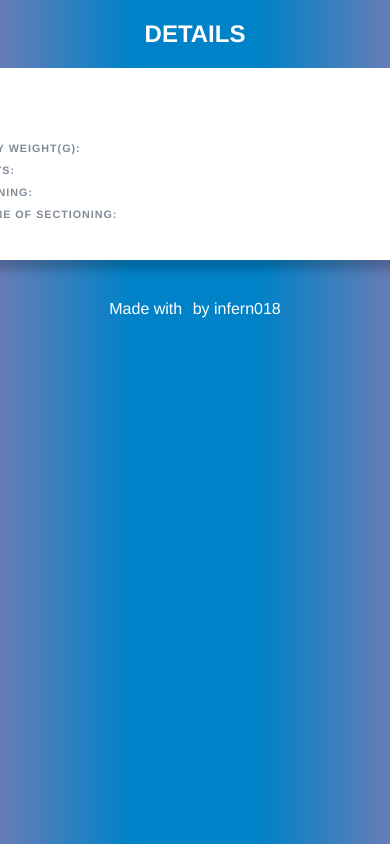
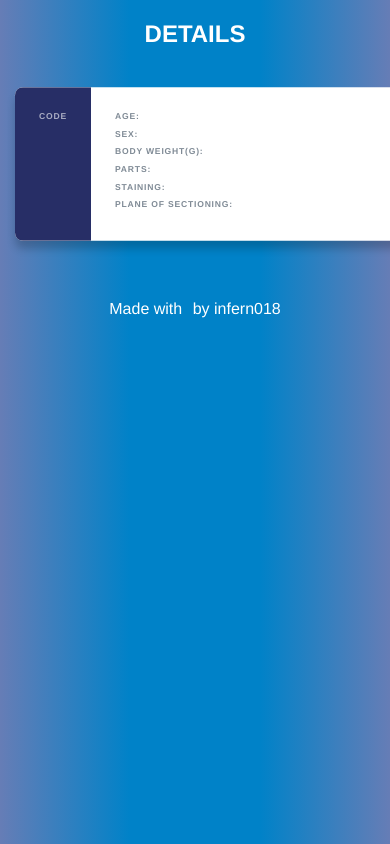
Before and after one commit to infern018/hist-data, a Vue app: page /posts/1 in a window 390 px wide. Shown: the top 844 px of the page. Built offline with nearby package versions, Linux system fonts and the light colour scheme; no server answers; the HTML template or start-up script is replaced by a standard one; a web font is replaced by a local one.

Commit message:
responsive

```diff
--- a/src/components/Histlist.vue
+++ b/src/components/Histlist.vue
@@ -174,6 +174,7 @@ export default {
         return {matchingCodes, search, temp_users, isPresent}
     }
 }
+
 </script>
 
 <style>
@@ -220,9 +221,9 @@ export default {
     font-size: 20px;
     /* color: rgb(20, 84, 145); */
     color: rgb(206, 250, 185);
-
     text-transform: uppercase;
     }
+
     td{
     padding: 15px;
     text-align: center;
@@ -275,6 +276,19 @@ export default {
       cursor: pointer;
     }
 
+@media only screen and (max-width: 480px) {
+  th{
+    font-size: 10px;
+    text-overflow: ellipsis;
+    overflow: hidden;
+    max-width: 10px;
+  }
+
+  td{
+    font-size: 10px;
+  }
+}
+
 
 
 </style>
--- a/src/views/Details.vue
+++ b/src/views/Details.vue
@@ -125,5 +125,13 @@ body {
 	width: 100%;
 }
 
+@media only screen and (max-width: 480px) {
+	.course{
+		transform: scale(0.8);
+		position: relative;
+		left: 100px;
+	}
+}
+
 
 </style>
--- a/src/views/Home.vue
+++ b/src/views/Home.vue
@@ -42,4 +42,11 @@ export default {
   text-align: center;
   margin-bottom: 15px;
 }
+
+  @media only screen and (max-width: 480px) {
+    h1{
+      font-size: 25px;
+    }
+  }
+
 </style>
```
